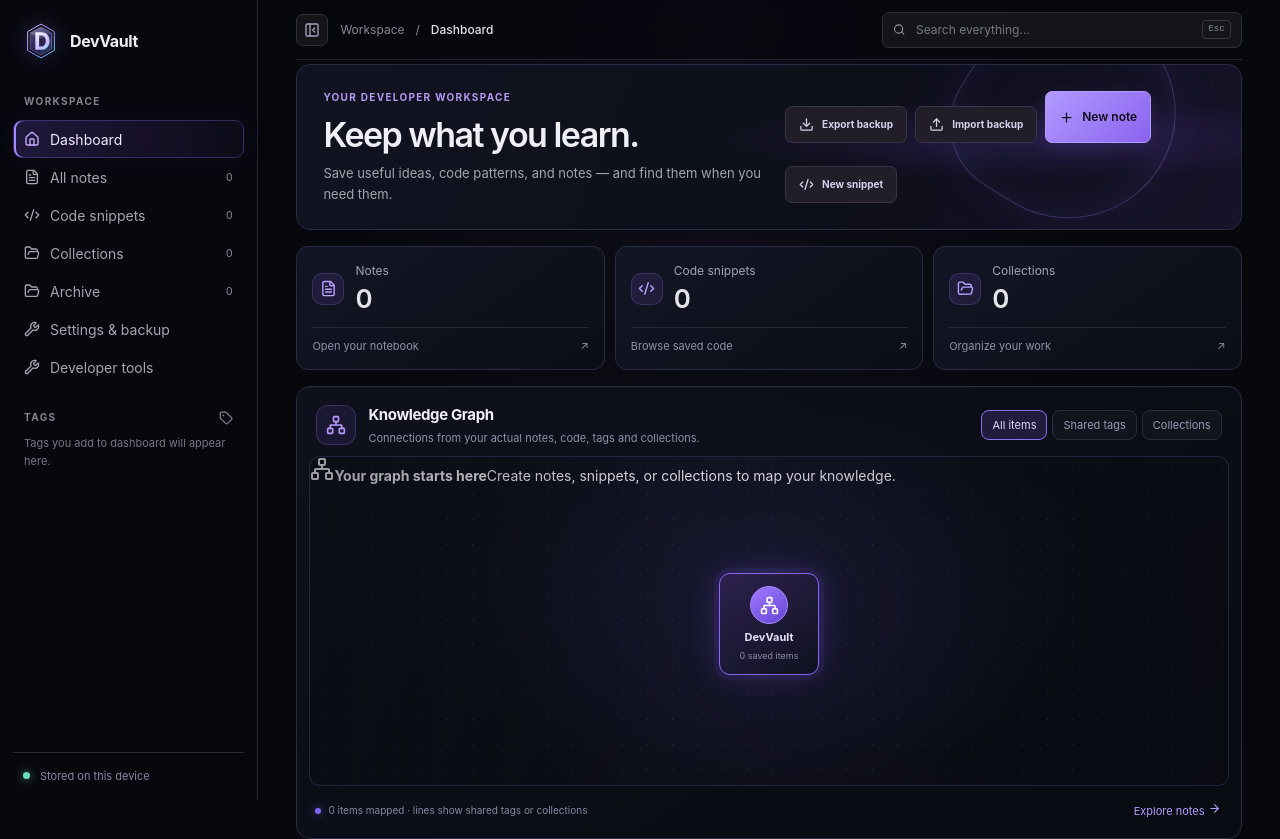
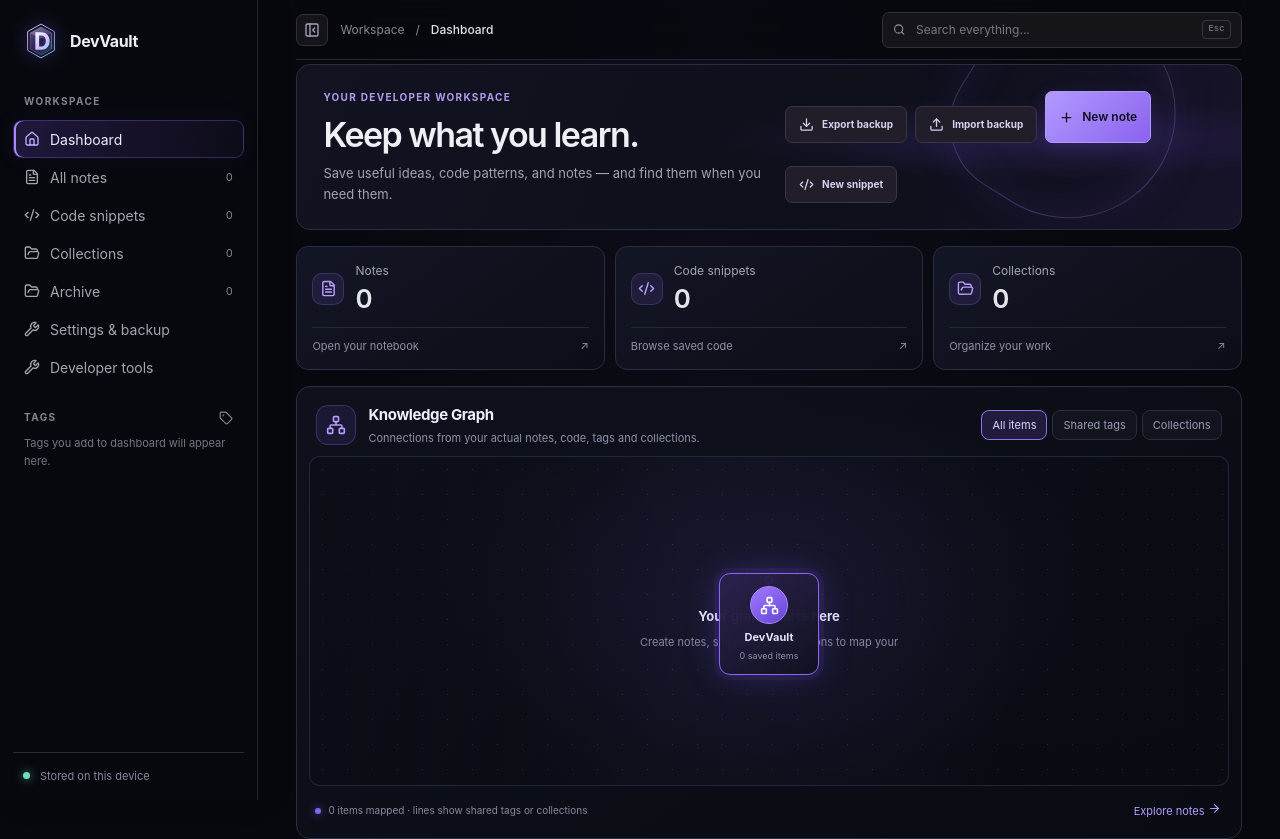
Before and after one commit to rajtivari/DevVault, a React (Vite) app: page / in a window 1280 px wide. Shown: the top 839 px of the page. Built offline with nearby package versions, Linux system fonts and the light colour scheme.

Commit message:
Style live knowledge graph nodes and empty state

```diff
--- a/src/App.css
+++ b/src/App.css
@@ -1610,3 +1610,20 @@ body, .app-shell { background: var(--dv-bg); }
 @media (prefers-reduced-motion: reduce) {
   .dashboard-stat, .graph-node { transition: none; }
 }
+
+
+/* Data-driven knowledge graph nodes and empty state */
+.graph-data-node { max-width: 125px; min-width: 76px; }
+.graph-data-node strong { max-width: 108px; overflow: hidden; text-overflow: ellipsis; white-space: nowrap; }
+.graph-data-note .graph-node-icon { color: #a9d6ff; border-color: rgba(88, 169, 255, .35); background: rgba(58, 136, 230, .13); }
+.graph-data-snippet .graph-node-icon { color: #b6a0ff; border-color: rgba(157, 124, 255, .35); background: rgba(121, 88, 221, .16); }
+.graph-data-collection .graph-node-icon { color: #ffc18c; border-color: rgba(255, 169, 106, .3); background: rgba(230, 134, 68, .12); }
+.graph-empty-state { position: absolute; inset: 0; display: flex; flex-direction: column; align-items: center; justify-content: center; gap: 8px; color: #a995ff; text-align: center; padding: 24px; }
+.graph-empty-state strong { color: #e5e1f5; font-size: 13px; }
+.graph-empty-state span { max-width: 260px; color: #8589a0; font-size: 11px; }
+@media (max-width: 520px) {
+  .graph-data-node { min-width: 58px; max-width: 90px; padding: 5px 4px; }
+  .graph-data-node .graph-node-icon { width: 25px; height: 25px; }
+  .graph-data-node strong { max-width: 80px; font-size: 9px; }
+  .graph-data-node small { max-width: 78px; overflow: hidden; text-overflow: ellipsis; }
+}
```
